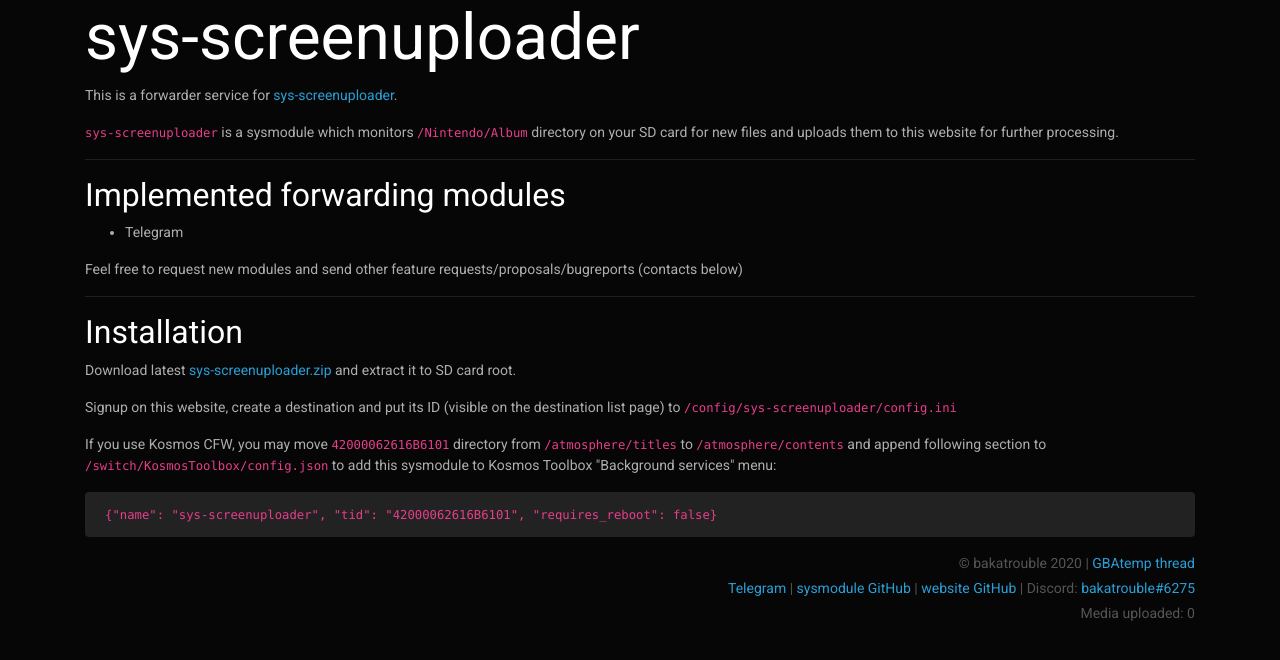
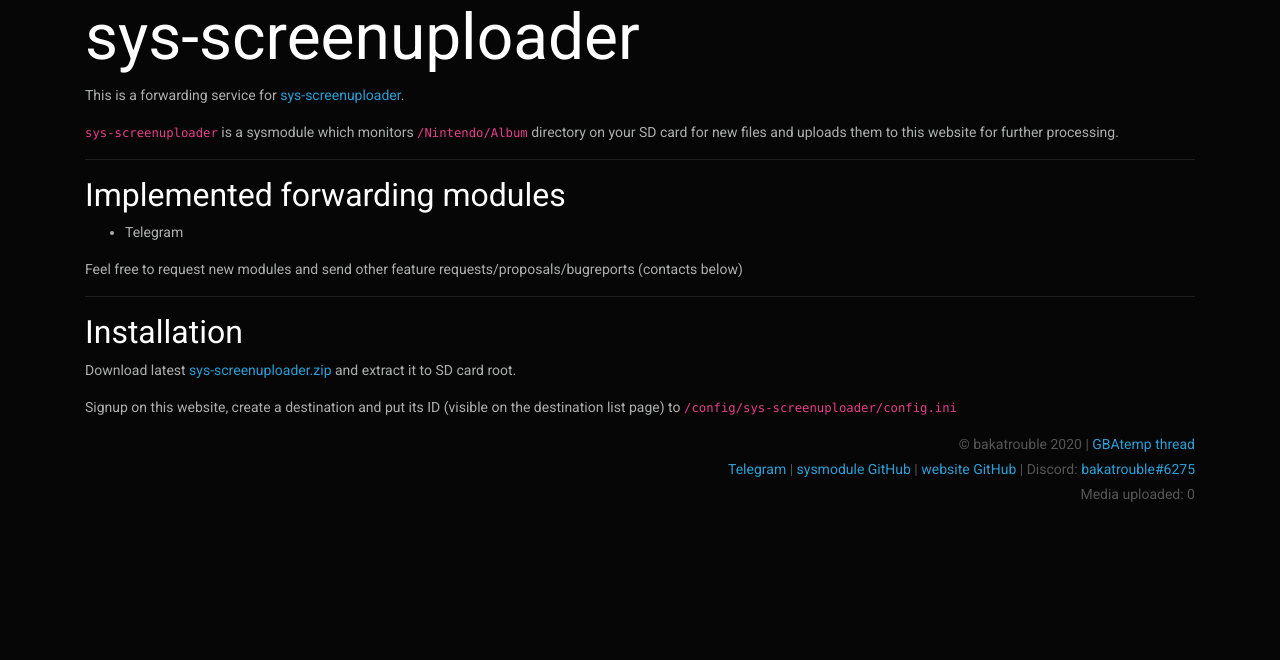
Before and after one commit to bakatrouble/sys-screenuploader-web, a Django app: page / in a window 1280 px wide. Shown: the part 53-713 px from the top of the page. Run offline with Django 3.2, Linux system fonts and the light colour scheme; data that the repository does not hold is empty; parts of the project's set-up code (start-up, migrations or seed data) failed here and were passed over; some libraries are stand-ins or nearby versions.

Commit message:
new release, fewer instructions

```diff
--- a/app/templates/index.html
+++ b/app/templates/index.html
@@ -7,7 +7,7 @@
         <h1>sys-screenuploader</h1>
 
         <p>
-        This is a forwarder service for <a href="https://github.com/bakatrouble/sys-screenuploader" target="_blank">sys-screenuploader</a>.
+        This is a forwarding service for <a href="https://github.com/bakatrouble/sys-screenuploader" target="_blank">sys-screenuploader</a>.
         </p>
 
         <p>
@@ -33,11 +33,5 @@
         <p>
         Signup on this website, create a destination and put its ID (visible on the destination list page) to <code>/config/sys-screenuploader/config.ini</code>
         </p>
-        <p>
-            If you use Kosmos CFW, you may move <code>42000062616B6101</code> directory from <code>/atmosphere/titles</code> to <code>/atmosphere/contents</code> and append following section to <code>/switch/KosmosToolbox/config.json</code> to add this sysmodule to Kosmos Toolbox "Background services" menu:
-        </p>
-        <p class="alert alert-light">
-            <code>{"name": "sys-screenuploader", "tid": "42000062616B6101", "requires_reboot": false}</code>
-        </p>
     </div>
 {% endblock %}
```
Also changed, not shown: README.md.
